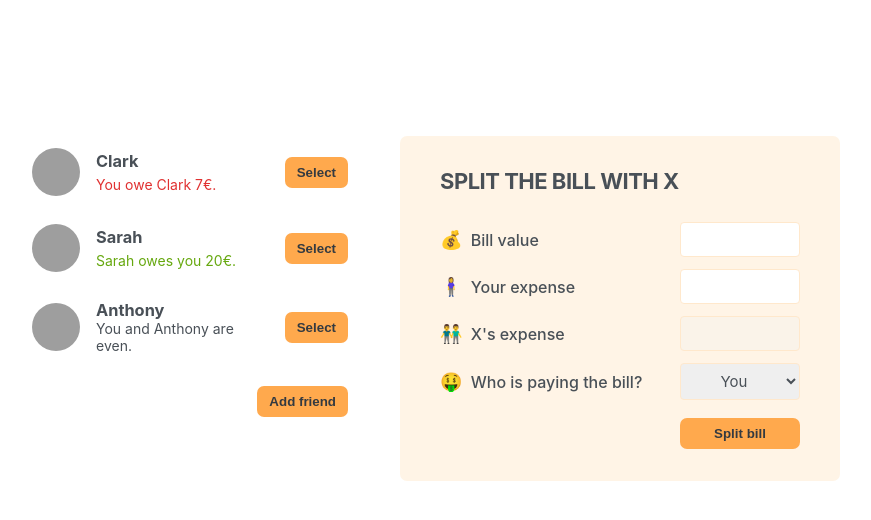
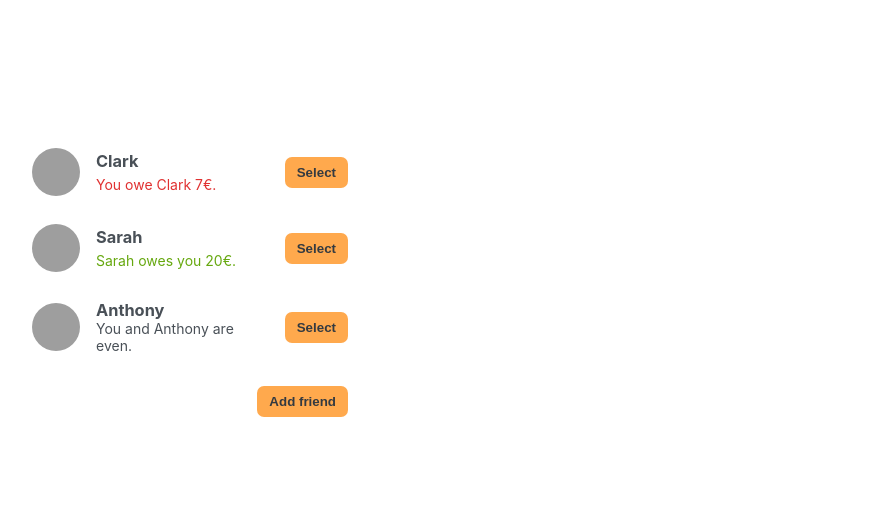
Before and after one commit to ulikverse/The_Ultimate_React_Course_2023, a React (Create React App) app in the folder 06-eat-n-split/: page / in a window 1280 px wide. Shown: the top 520 px of the page, without its empty margins (210-1081 px from the left). Built offline with nearby package versions, Linux system fonts and the light colour scheme; grey boxes are pictures that could not be loaded.

Commit message:
Selecting a Friend

```diff
--- a/06-eat-n-split/src/App.js
+++ b/06-eat-n-split/src/App.js
@@ -32,6 +32,7 @@
 export default function App() {
   const [friends, setFriends] = useState(initialFriends);
   const [showAddFriend, setShowAddFriend] = useState(false);
+  const [selectedFriend, setSelectedFriend] = useState(null);
 
   function handleShowAddFriend() {
     setShowAddFriend((show) => !show);
@@ -42,33 +43,52 @@
     setShowAddFriend(false);
   }
 
+  function handleSelection(friend) {
+    // setSelectedFriend(friend);
+    setSelectedFriend((cur) => (cur?.id === friend.id ? null : friend));
+    setShowAddFriend(false);
+  }
+
   return (
     <div className="app">
       <div className="sidebar">
-        <FriendsList friends={friends} />
+        <FriendsList
+          friends={friends}
+          selectedFriend={selectedFriend}
+          onSelection={handleSelection}
+        />
+
         {showAddFriend && <FormAddFriend onAddFriend={handleAddFriend} />}
+
         <Button onClick={handleShowAddFriend}>
           {showAddFriend ? "Close" : "Add friend"}
         </Button>
       </div>
-      <FormSplitBill />
+      {selectedFriend && <FormSplitBill selectedFriend={selectedFriend} />}
     </div>
   );
 }
 
-function FriendsList({ friends }) {
+function FriendsList({ friends, onSelection, selectedFriend }) {
   return (
     <ul>
       {friends.map((friend) => (
-        <Friend friend={friend} key={friend.id} />
+        <Friend
+          friend={friend}
+          key={friend.id}
+          selectedFriend={selectedFriend}
+          onSelection={onSelection}
+        />
       ))}
     </ul>
   );
 }
 
-function Friend({ friend }) {
+function Friend({ friend, onSelection, selectedFriend }) {
+  const isSelected = selectedFriend?.id === friend.id;
+
   return (
-    <li>
+    <li className={isSelected ? "selected" : ""}>
       <img src={friend.image} alt={friend.name} />
       <h3>{friend.name}</h3>
 
@@ -86,7 +106,9 @@
 
       {friend.balance === 0 && <p>You and {friend.name} are even.</p>}
 
-      <Button>Select</Button>
+      <Button onClick={() => onSelection(friend)}>
+        {isSelected ? "Close" : "Select"}
+      </Button>
     </li>
   );
 }
@@ -135,10 +157,10 @@
   );
 }
 
-function FormSplitBill() {
+function FormSplitBill({ selectedFriend }) {
   return (
     <form className="form-split-bill">
-      <h2>Split the bill with X</h2>
+      <h2>Split the bill with {selectedFriend.name}</h2>
 
       <label>💰 Bill value</label>
       <input type="text" />
@@ -146,13 +168,13 @@
       <label>🧍‍♀️ Your expense</label>
       <input type="text" />
 
-      <label>👬 X's expense</label>
+      <label>👬 {selectedFriend.name}'s expense</label>
       <input type="text" disabled />
 
       <label>🤑 Who is paying the bill?</label>
       <select>
         <option vlaue="user">You</option>
-        <option vlaue="friend">X</option>
+        <option vlaue="friend">{selectedFriend.name}</option>
       </select>
 
       <Button>Split bill</Button>
```
